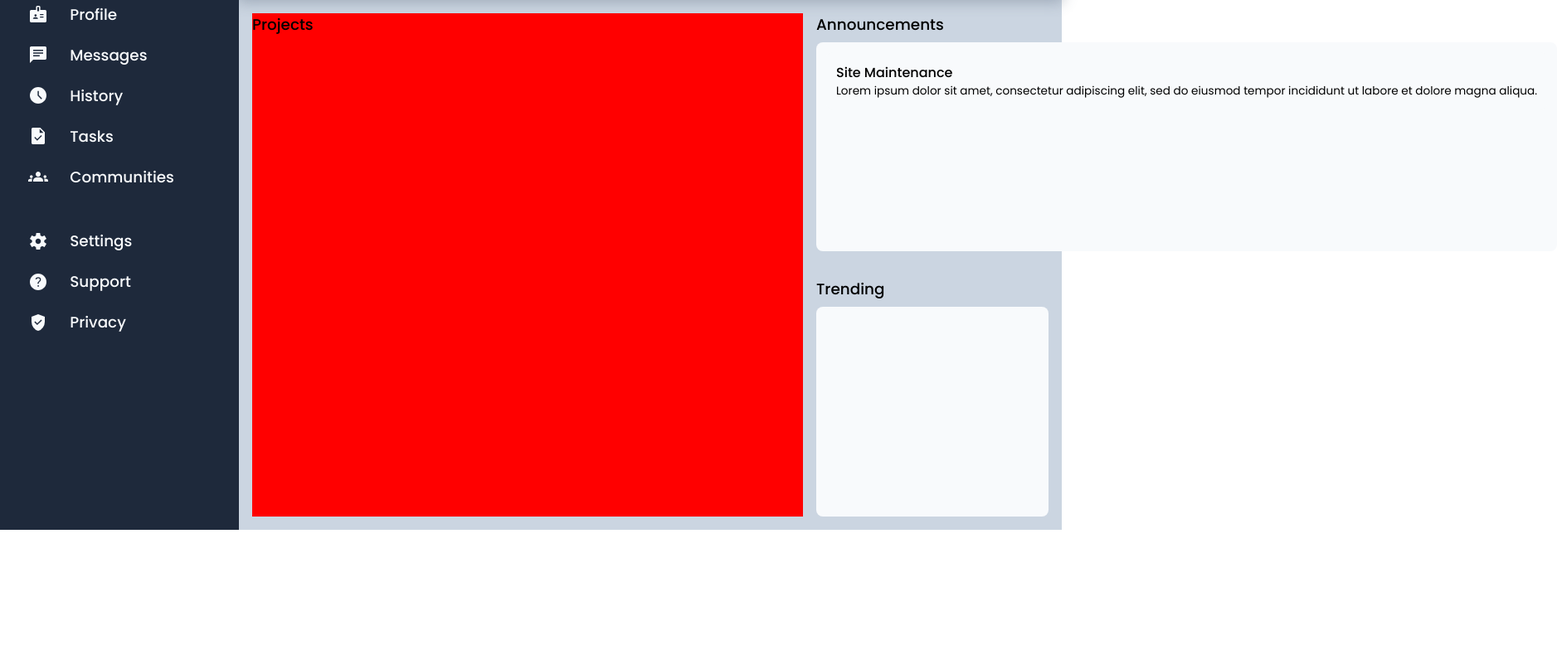
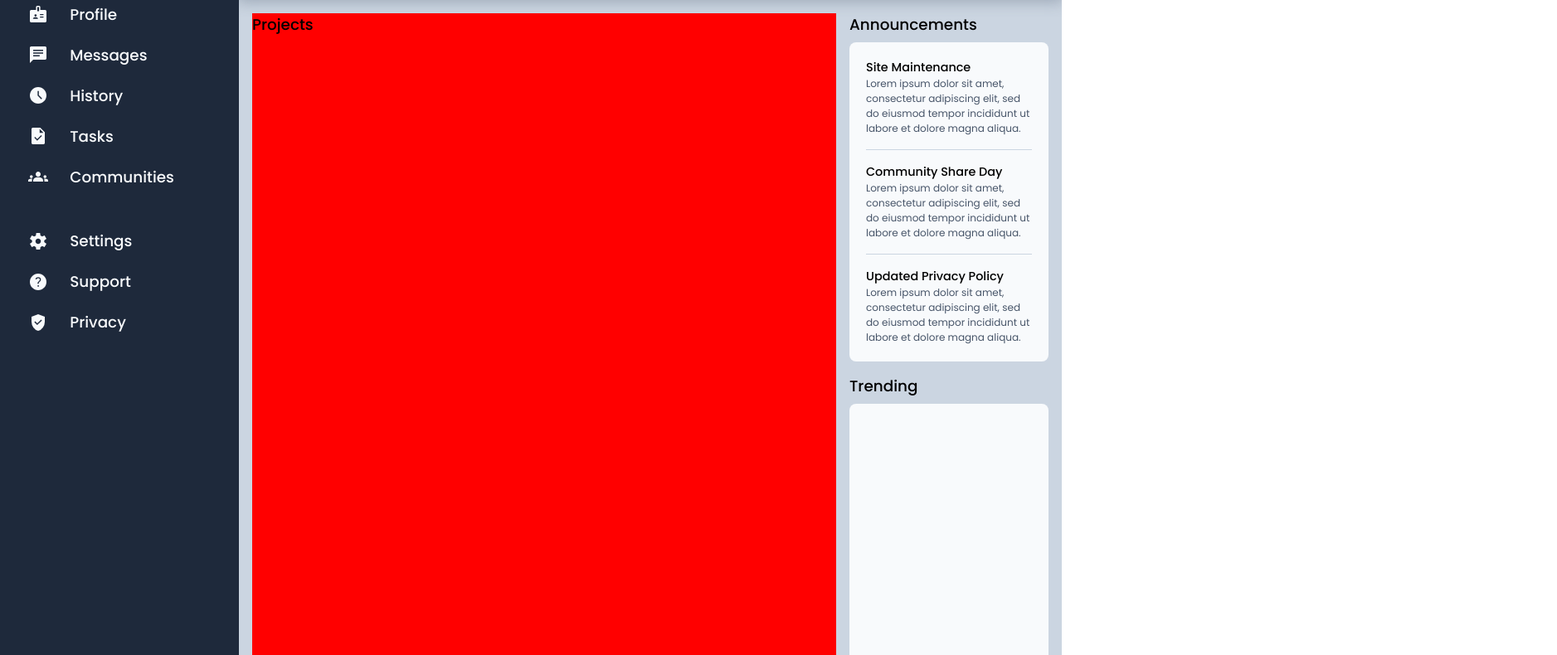
Before and after one commit to Erbivore94/admin-dashboard, a plain HTML site: page index.html in a window 1280 px wide. Shown: the part 161-951 px from the top of the page at 83% size, 1877 px wide, since content can reach past the window. Before the commit the page ends 800 px from the top, so only its background shows below. Drawn offline with Linux system fonts and the light colour scheme.

Commit message:
Begin styling of announcements info-panel

```diff
--- a/css/main.css
+++ b/css/main.css
@@ -51,7 +51,7 @@ img {
 
     --margin: 1rem;
     --padding-small: .25rem;
-    --padding-large: .75rem;
+    --padding-large: 1rem;
     --main-row-height: 3.5rem;
     --sidebar-width: 18rem;
 
@@ -88,7 +88,7 @@ h2 {
 }
 
 h3 {
-    font-size: 1rem;
+    font-size: .9rem;
     font-weight: 500;
 }
 
@@ -264,11 +264,10 @@ a.sidebar-row:active {
 .main-content-grid {
     height: auto;
     margin: var(--margin);
-    font-size: .85rem;
 
     display: grid;
-    grid-template: 1fr 1fr / 1fr 17.5rem;
-    gap: 2rem 1rem;
+    grid-template: 1fr 1fr / 1fr 15rem;
+    gap: 1rem;
 }
 
 .projects {
@@ -280,10 +279,27 @@ a.sidebar-row:active {
     display: grid;
     grid-template-rows: auto 1fr;
     gap: .5rem;
+    font-size: .75rem;
 }
 
-.info-panel div {
+.info-panel > div {
     background-color: var(--blank);
     border-radius: .5rem;
-    padding: var(--padding-large);
+    padding: var(--padding-small);
 }
+
+.info-panel > div > div {
+    margin: var(--margin);
+    padding-bottom: var(--padding-large);
+    border-bottom: var(--background) solid 1px;
+}
+
+.info-panel > div > div:nth-child(3) {
+    padding-bottom: 0;
+    border-bottom: 0;
+}
+
+.info-panel p {
+    white-space: normal;
+    color: var(--text-normal);
+}
--- a/index.html
+++ b/index.html
@@ -123,6 +123,14 @@
                             <h3>Site Maintenance</h3>
                             <p>Lorem ipsum dolor sit amet, consectetur adipiscing elit, sed do eiusmod tempor incididunt ut labore et dolore magna aliqua.</p>
                         </div>
+                        <div>
+                            <h3>Community Share Day</h3>
+                            <p>Lorem ipsum dolor sit amet, consectetur adipiscing elit, sed do eiusmod tempor incididunt ut labore et dolore magna aliqua.</p>
+                        </div>
+                        <div>
+                            <h3>Updated Privacy Policy</h3>
+                            <p>Lorem ipsum dolor sit amet, consectetur adipiscing elit, sed do eiusmod tempor incididunt ut labore et dolore magna aliqua.</p>
+                        </div>
                     </div>
                 </div>
                 <div class="info-panel">
```
